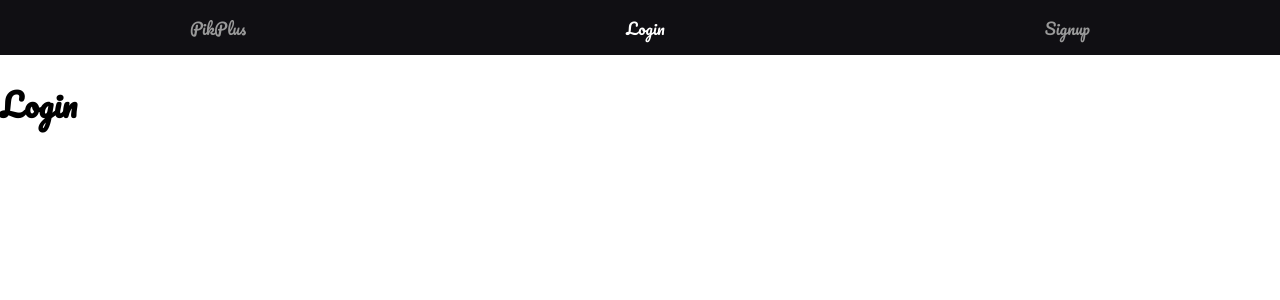
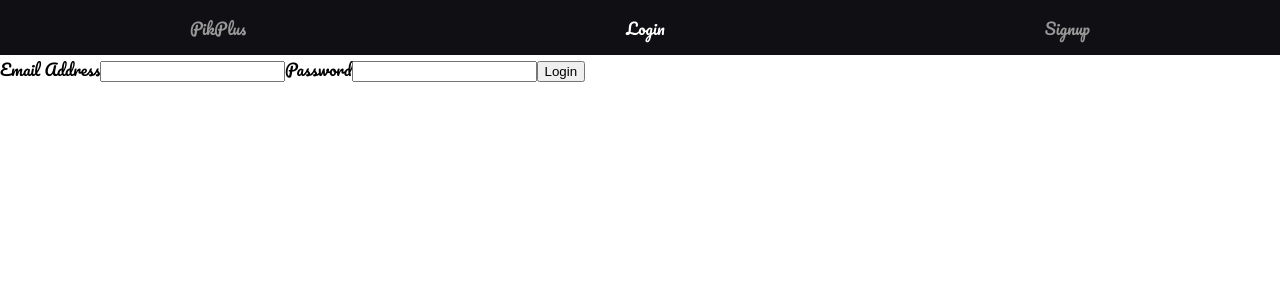
Before and after one commit to GerardoGallegos/pikplus-client, a React (Create React App) app: page /login in a window 1280 px wide. Shown: the top 300 px of the page. Built offline with nearby package versions, Linux system fonts and the light colour scheme; a web font is replaced by a local one.

Commit message:
I added the login function

```diff
--- a/src/components/Navegation.js
+++ b/src/components/Navegation.js
@@ -22,7 +22,7 @@ const activeStyles = {
 }
 
 const Navigation = () => {
-  const { isLoggedIn, user, onLogout } = useContext(AppContext)
+  const { isLoggedIn, user, logout } = useContext(AppContext)
 
   return (
     <Nav>
@@ -35,7 +35,7 @@ const Navigation = () => {
             <NavLink to='/profile' activeStyle={activeStyles}>
               {user.fullname}
             </NavLink>
-            <NavLink to='/' activeStyle={activeStyles} onClick={onLogout}>
+            <NavLink to='/' activeStyle={activeStyles} onClick={logout}>
               logout
             </NavLink>
           </>
--- a/src/pages/Login.js
+++ b/src/pages/Login.js
@@ -1,10 +1,82 @@
-import React from 'react'
+import React, { useContext } from 'react'
+import { Redirect, useHistory } from 'react-router-dom'
+import { useFormik } from 'formik'
+import axios from 'axios'
+import { setItem } from '../util/localStorage'
+import AppContext from '../AppContext'
+
+const validate = values => {
+  const errors = {}
+  if (!values.password) {
+    errors.password = 'Required'
+  } else if (values.password.length < 6) {
+    errors.password = 'Must be min 6 characters'
+  }
+
+  if (!values.email) {
+    errors.email = 'Required'
+  } else if (!/^[A-Z0-9._%+-]+@[A-Z0-9.-]+\.[A-Z]{2,4}$/i.test(values.email)) {
+    errors.email = 'Invalid email address'
+  }
+
+  return errors
+}
 
 const Login = () => {
+  const { isLoggedIn, signin } = useContext(AppContext)
+  const { replace } = useHistory()
+
+  const formik = useFormik({
+    initialValues: {
+      fullname: '',
+      password: '',
+      email: ''
+    },
+    validate,
+    onSubmit: async (formData) => {
+      const { data } = await axios.post('http://localhost:4000/api/auth', { credentials: formData })
+      const { error, errorMessage, token, refreshToken, user } = data
+
+      if (error) {
+        return alert(errorMessage)
+      }
+
+      if (token && refreshToken) {
+        setItem('token', token)
+        setItem('refreshToken', refreshToken)
+        setItem('user', user)
+        signin(user)
+        replace('/')
+      }
+    }
+  })
+
+  if (isLoggedIn) {
+    return <Redirect to='/' />
+  }
+
   return (
-    <div>
-      <h1>Login</h1>
-    </div>
+    <form onSubmit={formik.handleSubmit}>
+      {formik.errors.email ? <div>{formik.errors.email}</div> : null}
+      <label htmlFor='email'>Email Address</label>
+      <input
+        id='email'
+        name='email'
+        type='email'
+        onChange={formik.handleChange}
+        value={formik.values.email}
+      />
+      {formik.errors.password ? <div>{formik.errors.password}</div> : null}
+      <label htmlFor='password'>Password</label>
+      <input
+        id='password'
+        name='password'
+        type='password'
+        onChange={formik.handleChange}
+        value={formik.values.password}
+      />
+      <button type='submit'>Login</button>
+    </form>
   )
 }
 
--- a/src/pages/Signup.js
+++ b/src/pages/Signup.js
@@ -1,6 +1,8 @@
-import React from 'react'
+import React, { useContext } from 'react'
 import axios from 'axios'
+import { Redirect } from 'react-router-dom'
 import { useFormik } from 'formik'
+import AppContext from '../AppContext'
 
 // A custom validation function. This must return an object
 // which keys are symmetrical to our values/initialValues
@@ -27,8 +29,8 @@ const validate = values => {
   return errors
 }
 
-const Signup = (props) => {
-  console.log(props)
+const Signup = () => {
+  const { isLoggedIn, signin } = useContext(AppContext)
   // Notice that we have to initialize ALL of fields with values. These
   // could come from props, but since we don't want to prefill this form,
   // we just use an empty string. If you don't do this, React will yell
@@ -52,10 +54,15 @@ const Signup = (props) => {
         window.localStorage.setItem('token', token)
         window.localStorage.setItem('refreshToken', refreshToken)
         window.localStorage.setItem('user', JSON.stringify(user))
-        props.onSignin(user)
+        signin(user)
       }
     }
   })
+
+  if (isLoggedIn) {
+    return <Redirect to='/' />
+  }
+
   return (
     <form onSubmit={formik.handleSubmit}>
       {formik.errors.fullname ? <div>{formik.errors.fullname}</div> : null}
@@ -72,7 +79,7 @@ const Signup = (props) => {
       <input
         id='password'
         name='password'
-        type='text'
+        type='password'
         onChange={formik.handleChange}
         value={formik.values.password}
       />
--- a/src/util/localStorage.js
+++ b/src/util/localStorage.js
@@ -16,7 +16,7 @@ export const getItem = (key, defaulValue = null) => {
 export const setItem = (key, value) => {
   try {
     const serialized = JSON.stringify(value)
-    window.localStorage.getItem(key, serialized)
+    window.localStorage.setItem(key, serialized)
   } catch (error) {
     // Ignore error
   }
```
